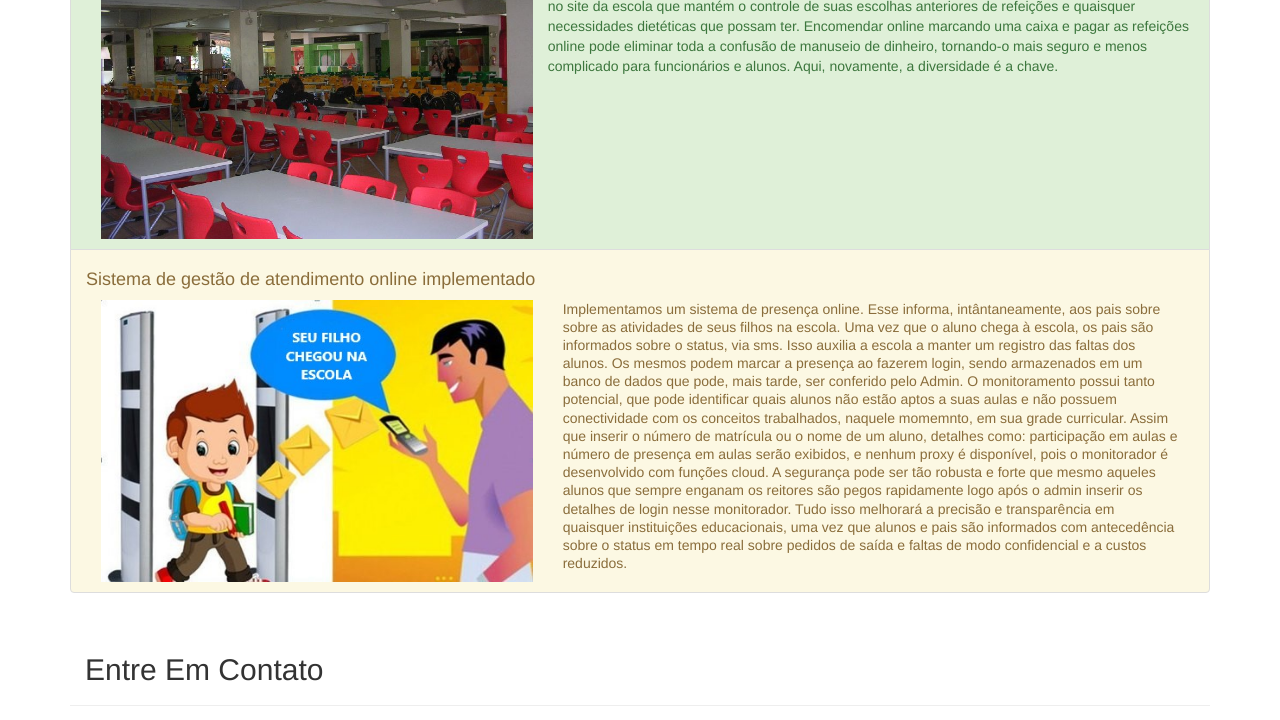
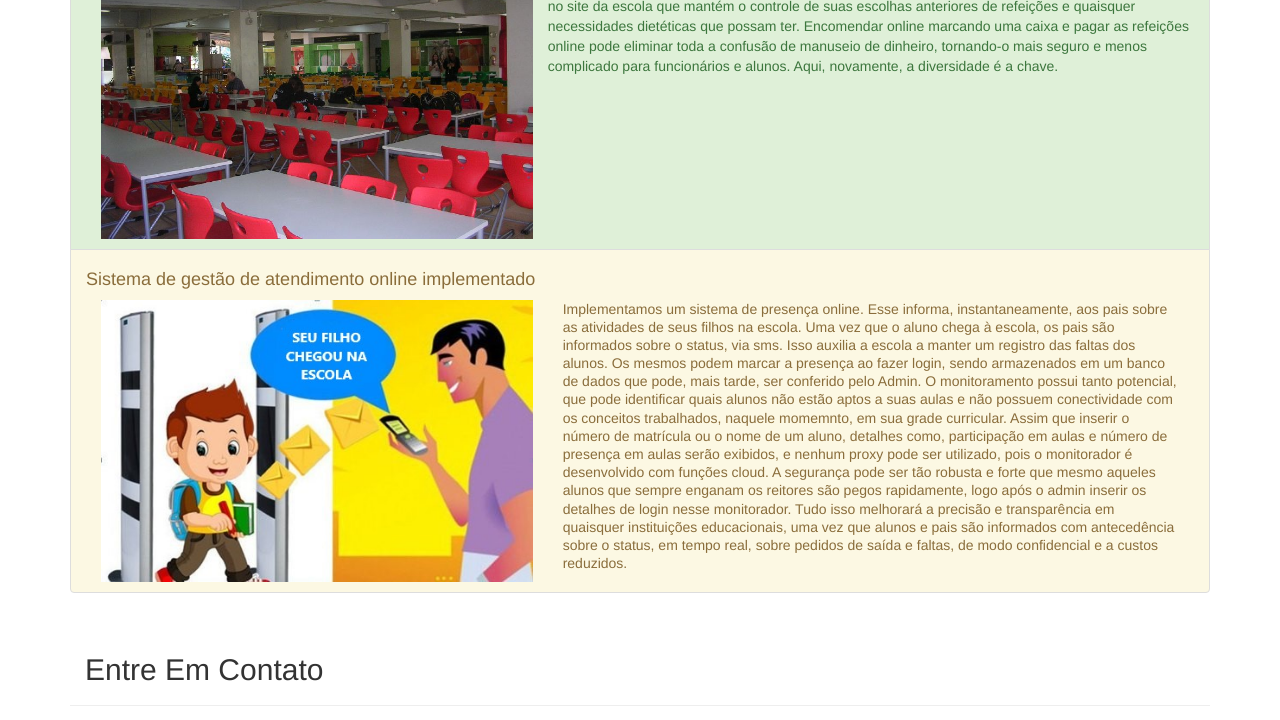
Before and after one commit to amadolucas/C71_Projeto, a plain HTML site: page index.html in a window 1280 px wide. Shown: the part 4002-4722 px from the top of the page. Drawn offline with nearby package versions, Linux system fonts and the light colour scheme; grey boxes are pictures that could not be loaded.

Commit message:
Update index.html

```diff
--- a/index.html
+++ b/index.html
@@ -163,17 +163,17 @@
       <li class="list-group-item list-group-item-warning col-lg-12 col-md-12 col-sm-12 col-xs-12 environment_li"  >
        <h4>Sistema de gestão de atendimento online implementado</h4>
        <img src="attendance.jpg" class="img-responsive col-lg-5 col-md-5 col-sm-5 col-xs-12" >
-       <p class="list-group-item-text col-lg-7 col-md-7 col-sm-7 col-xs-12" >Implementamos um sistema de presença online. Esse informa, intântaneamente, aos pais sobre sobre as atividades de seus
+       <p class="list-group-item-text col-lg-7 col-md-7 col-sm-7 col-xs-12" >Implementamos um sistema de presença online. Esse informa, instantaneamente, aos pais sobre as atividades de seus
 filhos na escola. Uma vez que o aluno chega à escola, os pais são informados sobre o status, via sms. Isso auxilia a escola
-a manter um registro das faltas dos alunos. Os mesmos podem marcar a presença ao fazerem login, sendo armazenados em um
+a manter um registro das faltas dos alunos. Os mesmos podem marcar a presença ao fazer login, sendo armazenados em um
 banco de dados que pode, mais tarde, ser conferido pelo Admin. O monitoramento possui tanto potencial, que pode identificar
 quais alunos não estão aptos a suas aulas e não possuem conectividade com os conceitos trabalhados, naquele momemnto, em
-sua grade curricular. Assim que inserir o número de matrícula ou o nome de um aluno, detalhes como: participação em aulas e
-número de presença em aulas serão exibidos, e nenhum proxy é disponível, pois o monitorador é desenvolvido com funções
-cloud. A segurança pode ser tão robusta e forte que mesmo aqueles alunos que sempre enganam os reitores são pegos rapidamente
+sua grade curricular. Assim que inserir o número de matrícula ou o nome de um aluno, detalhes como, participação em aulas e
+número de presença em aulas serão exibidos, e nenhum proxy pode ser utilizado, pois o monitorador é desenvolvido com funções
+cloud. A segurança pode ser tão robusta e forte que mesmo aqueles alunos que sempre enganam os reitores são pegos rapidamente,
 logo após o admin inserir os detalhes de login nesse monitorador. Tudo isso melhorará a precisão e transparência em quaisquer
-instituições educacionais, uma vez que alunos e pais são informados com antecedência sobre o status em tempo real sobre
-pedidos de saída e faltas de modo confidencial e a custos reduzidos.
+instituições educacionais, uma vez que alunos e pais são informados com antecedência sobre o status, em tempo real, sobre
+pedidos de saída e faltas, de modo confidencial e a custos reduzidos.
         </p>
       </li>
 
```
